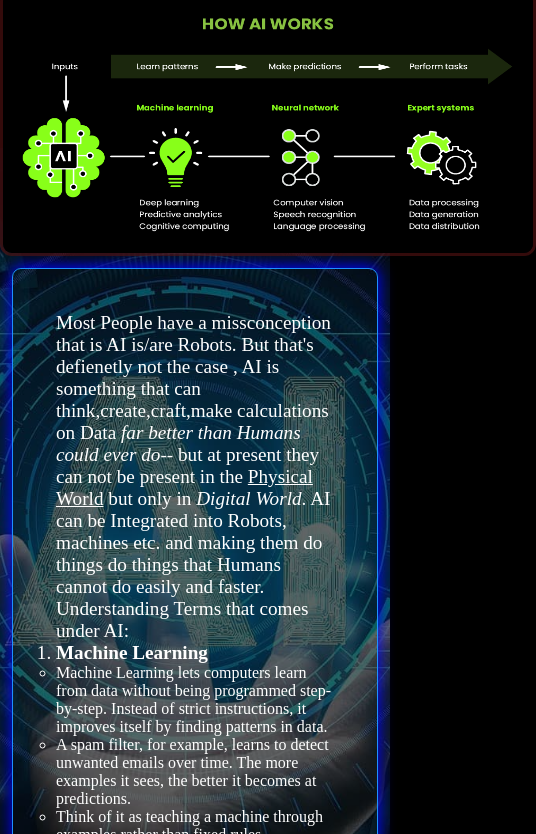
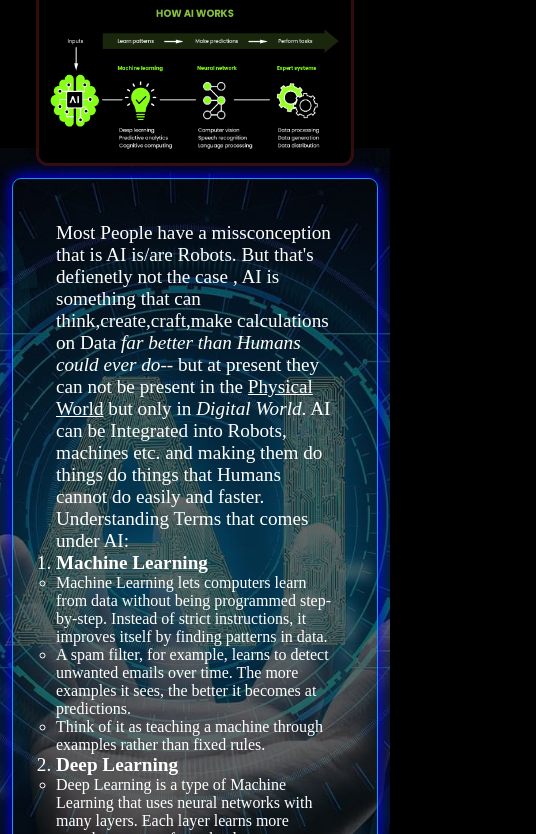
Before and after one commit to bharat570/Blog, a plain HTML site: page index.html in a window 390 px wide. Shown: the part 52-886 px from the top of the page, 536 px wide, since content can reach past the window. Drawn offline with Linux system fonts and the light colour scheme.

Commit message:
add responsive

```diff
--- a/index.html
+++ b/index.html
@@ -5,6 +5,7 @@
     <meta http-equiv="X-UA-Compatible" content="IE=edge">
     <meta name="viewport" content="width=device-width, initial-scale=1.0">
     <link rel="stylesheet" href="index.css">
+    <link rel="stylesheet" media="screen and (max-width: 570px)"href="phone.css">
     <title>Blog on Artificial Intelligence</title>
 </head>
 <body>
--- /dev/null
+++ b/phone.css
@@ -0,0 +1,10 @@
+img{
+    height: 170px;
+    max-width: 312px;
+
+display: block;
+margin: auto;
+filter: invert(1);
+border: 3px solid rgba(175, 238, 238, 0.645);
+border-radius: 12px;
+}
```
